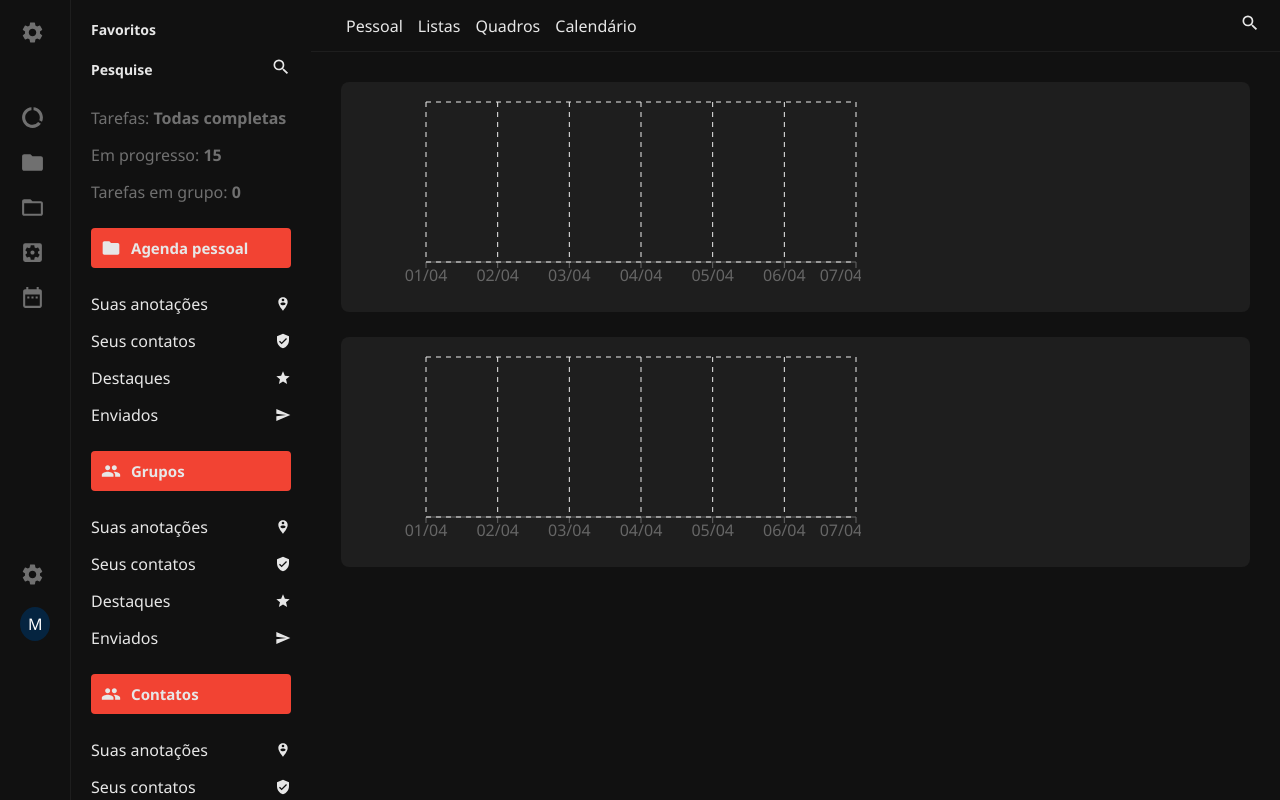
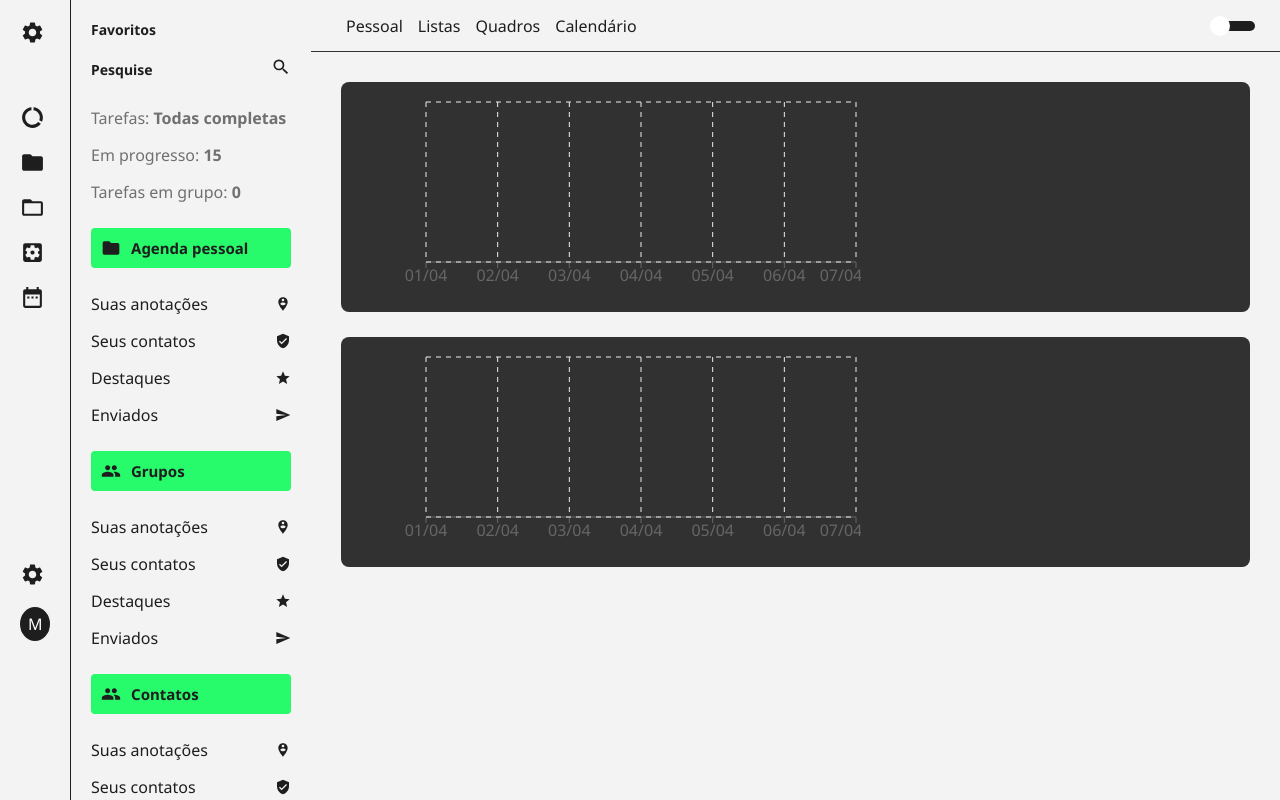
Before and after one commit to mateusPPinh/dashboard, a React (Create React App) app: page / in a window 1280 px wide. Built offline with nearby package versions, Linux system fonts and the light colour scheme.

Commit message:
add dark and light mode

```diff
--- a/package.json
+++ b/package.json
@@ -17,6 +17,7 @@
     "react-icons": "^4.2.0",
     "react-router-dom": "^5.2.0",
     "react-scripts": "4.0.2",
+    "react-switch": "^6.0.0",
     "recharts": "^2.0.7",
     "styled-components": "^5.2.1",
     "typescript": "^4.1.2",
--- a/src/App.tsx
+++ b/src/App.tsx
@@ -1,14 +1,25 @@
-import React from 'react';
+import React, { useState } from 'react';
+import { ThemeProvider } from 'styled-components';
 
 import Layout from './Layout';
 import GlobalStyle from './styles/globals';
+// import usePersistedState from './hooks/usePersistedState';
+
+import light from './styles/themes/light';
+import dark from './styles/themes/dark';
 
 const App: React.FC = () => {
+  const [theme, setTheme] = useState(light);
+
+  const toggleTheme = (): void => {
+    setTheme(theme.title === 'light' ? dark : light);
+  };
+
   return (
-    <>
-      <Layout />
+    <ThemeProvider theme={theme}>
       <GlobalStyle />
-    </>
+      <Layout toggleTheme={toggleTheme} />
+    </ThemeProvider>
   );
 };
 
--- a/src/Layout/index.tsx
+++ b/src/Layout/index.tsx
@@ -6,13 +6,17 @@ import DashboardOptions from '../components/DashboardOptions';
 
 import { Grid } from './styles';
 
-const Layout: React.FC = () => {
+interface Props {
+  toggleTheme(): void;
+}
+
+const Layout: React.FC<Props> = ({ toggleTheme }) => {
   return (
     <>
       <Grid>
         <SideBar />
         <FavoriteList />
-        <DashboardOptions />
+        <DashboardOptions toggleTheme={toggleTheme} />
       </Grid>
     </>
   );
--- a/src/components/DashboardOptions/index.tsx
+++ b/src/components/DashboardOptions/index.tsx
@@ -1,6 +1,7 @@
-import React from 'react';
+import React, { useContext } from 'react';
 import { LineChart, XAxis, YAxis, CartesianGrid, Line } from 'recharts';
-import { SearchIcon } from '../FavoriteList/styles';
+import Switch from 'react-switch';
+import { ThemeContext } from 'styled-components';
 
 import { Container, Header, Content, Card } from './styles';
 
@@ -42,7 +43,13 @@ const data = [
   },
 ];
 
-const DashboardOptions: React.FC = () => {
+interface Props {
+  toggleTheme(): void;
+}
+
+const DashboardOptions: React.FC<Props> = ({ toggleTheme }) => {
+  const { colors, title } = useContext(ThemeContext);
+
   return (
     <Container>
       <Header>
@@ -66,9 +73,17 @@ const DashboardOptions: React.FC = () => {
           </ul>
         </div>
 
-        <a href="#">
-          <SearchIcon />
-        </a>
+        <Switch
+          onChange={toggleTheme}
+          checked={title === 'dark'}
+          checkedIcon={false}
+          uncheckedIcon={false}
+          width={40}
+          height={10}
+          handleDiameter={20}
+          offColor={colors.texts}
+          onColor={colors.button}
+        />
       </Header>
 
       <Content>
--- a/src/components/DashboardOptions/styles.ts
+++ b/src/components/DashboardOptions/styles.ts
@@ -1,15 +1,14 @@
 import styled from 'styled-components';
 
 export const Container = styled.div`
-  background: #111111;
+  background: ${props => props.theme.colors.background};
   grid-area: 'DO';
   height: 100vh;
-  /* padding: 20px; */
 `;
 
 export const Header = styled.div`
   height: 52px;
-  border-bottom: 1px solid #1e1e1e;
+  border-bottom: 1px solid ${props => props.theme.colors.line};
   padding: 20px;
 
   display: flex;
@@ -25,7 +24,7 @@ export const Header = styled.div`
       li {
         a {
           margin-left: 15px;
-          color: #e7e7e7;
+          color: ${props => props.theme.colors.texts};
         }
       }
     }
@@ -37,7 +36,7 @@ export const Content = styled.div`
 `;
 
 export const Card = styled.div`
-  background: #1e1e1e;
+  background: ${props => props.theme.colors.card};
   border-radius: 8px;
   margin-bottom: 25px;
   padding: 15px 20px;
--- a/src/components/FavoriteList/styles.ts
+++ b/src/components/FavoriteList/styles.ts
@@ -1,4 +1,4 @@
-import styled from 'styled-components';
+import styled, { css } from 'styled-components';
 import {
   MdSearch,
   MdFolder,
@@ -10,7 +10,7 @@ import {
 } from 'react-icons/md';
 
 export const Container = styled.div`
-  background: #111111;
+  background: ${props => props.theme.colors.background};
 
   grid-area: 'FL';
 
@@ -33,7 +33,7 @@ export const Container = styled.div`
 
 export const TitleSection = styled.div`
   h1 {
-    color: #e7e7e7;
+    color: ${props => props.theme.colors.texts};
     font-size: 14px;
   }
 `;
@@ -45,7 +45,7 @@ export const SearchArea = styled.div`
   justify-content: space-between;
 
   p {
-    color: #e7e7e7;
+    color: ${props => props.theme.colors.texts};
     font-size: 14px;
     font-weight: bold;
   }
@@ -53,7 +53,7 @@ export const SearchArea = styled.div`
 
 export const SearchIcon = styled(MdSearch)`
   font-size: 20px;
-  color: #e7e7e7;
+  color: ${props => props.theme.colors.icons};
 `;
 
 export const OptionArea = styled.div`
@@ -79,12 +79,12 @@ export const UserTasksList = styled.div`
   div {
     display: flex;
     align-items: center;
-    background: #f24333;
+    background: ${props => props.theme.colors.button};
     padding: 10px 10px;
     border-radius: 4px;
 
     span {
-      color: #e7e7e7;
+      color: ${props => props.theme.colors.texts};
       font-size: 15px;
       margin-left: 10px;
       font-weight: bold;
@@ -92,14 +92,17 @@ export const UserTasksList = styled.div`
   }
 `;
 
+const iconsStyle = css`
+  font-size: 20px;
+  color: ${props => props.theme.colors.icons};
+`;
+
 export const FolderIcon = styled(MdFolder)`
-  font-size: 20px;
-  color: #e7e7e7;
+  ${iconsStyle};
 `;
 
 export const GroupIcon = styled(MdGroup)`
-  font-size: 20px;
-  color: #e7e7e7;
+  ${iconsStyle};
 `;
 
 export const Content = styled.div`
@@ -119,7 +122,7 @@ export const List = styled.div`
     align-items: center;
     justify-content: space-between;
 
-    color: #e7e7e7;
+    color: ${props => props.theme.colors.texts};
   }
 `;
 
--- a/src/components/Sidebar/styles.ts
+++ b/src/components/Sidebar/styles.ts
@@ -11,7 +11,7 @@ import {
 export const Container = styled.div`
   grid-area: 'SD';
 
-  background-color: #111111;
+  background-color: ${props => props.theme.colors.background};
   height: 100vh;
   border-right: 1px solid #1e1e1e;
 `;
@@ -21,13 +21,13 @@ export const SettingsContent = styled.div`
 `;
 
 const iconsStyle = css`
-  color: #707070;
+  color: ${props => props.theme.colors.icons};
   font-size: 25px;
   margin-bottom: 15px;
   transition: color 0.2s;
 
   &:hover {
-    color: #1483e9;
+    color: ${props => props.theme.colors.line};
   }
 `;
 
@@ -65,7 +65,7 @@ export const Footer = styled.div`
 `;
 
 export const UserInitialLetterName = styled.div`
-  background-color: #052440;
+  background-color: ${props => props.theme.colors.texts};
   border-radius: 50%;
   padding: 6px 8px;
 
--- /dev/null
+++ b/src/hooks/usePersistedState.ts
@@ -0,0 +1,22 @@
+import { useState, useEffect, Dispatch, SetStateAction } from 'react';
+
+type Response<T> = [T, Dispatch<SetStateAction<T>>];
+
+function usePersistedState<T>(key: string, initialState: T): Response<T> {
+  const [state, setState] = useState(() => {
+    const storageValue = localStorage.getItem(key);
+
+    if (storageValue) {
+      return JSON.parse(storageValue);
+    }
+    return initialState;
+  });
+
+  useEffect(() => {
+    localStorage.setItem(key, JSON.stringify(state));
+  }, [state, key]);
+
+  return [state, setState];
+}
+
+export default usePersistedState;
--- a/src/styles/globals.ts
+++ b/src/styles/globals.ts
@@ -11,6 +11,7 @@ export default createGlobalStyle`
   body {
     -webkit-font-smoothing: antialiased !important;
     font-family: 'Noto Sans', sans-serif;
+    background: ${props => props.theme.colors.background}
   }
 
   button {
--- /dev/null
+++ b/src/styles/themes/dark.ts
@@ -0,0 +1,13 @@
+export default {
+  title: 'dark',
+
+  colors: {
+    background: '#111111',
+    texts: '#e7e7e7',
+    button: '#f24333',
+    icons: '#e7e7e7',
+    userName: '#052440',
+    line: '#1e1e1e',
+    card: '#1e1e1e',
+  },
+};
--- /dev/null
+++ b/src/styles/themes/light.ts
@@ -0,0 +1,13 @@
+export default {
+  title: 'light',
+
+  colors: {
+    background: '#f3f3f3',
+    texts: '#1e1e1e',
+    button: '#27FB6B',
+    icons: '#1e1e1e',
+    userName: '#f3f3f3',
+    line: '#333',
+    card: '#313131',
+  },
+};
```
Also changed, not shown: src/styles/styled.d.ts (added, +17 -0 lines), 1 other file (tests, documents, lock files or other folders).
